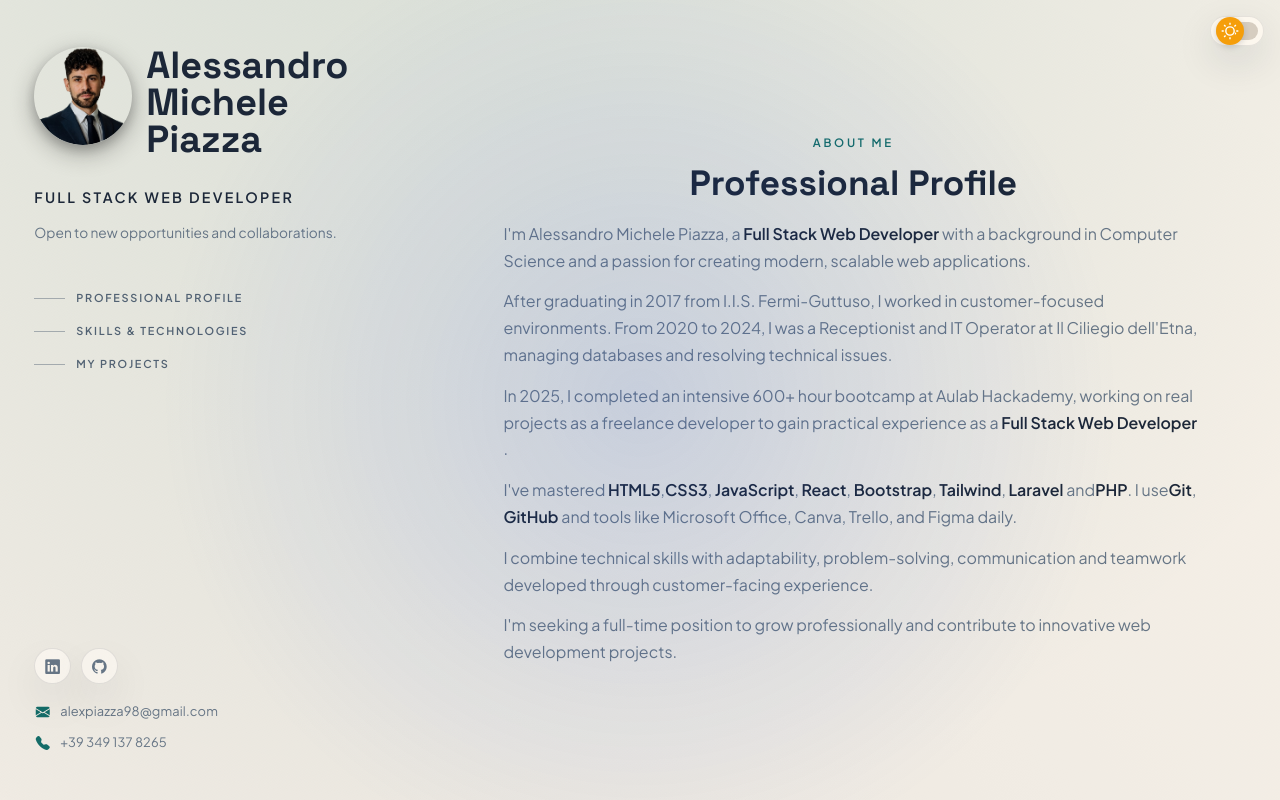
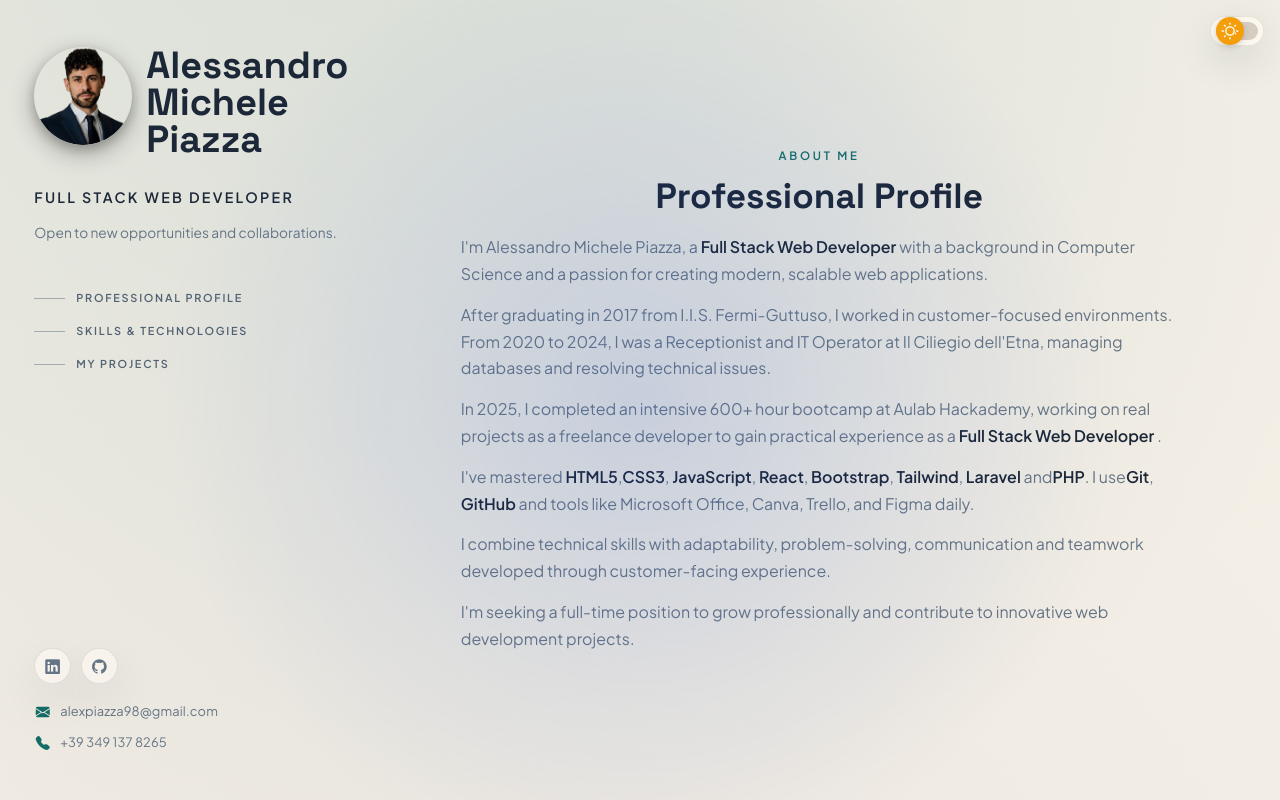
Before and after one commit to Alessandro-Michele-Piazza/Alessandro-Michele-Piazza.github.io, a React (Vite) app: page / in a window 1280 px wide. Shown: the top 800 px of the page. Built offline with nearby package versions, Linux system fonts and the light colour scheme.

Commit message:
aggiustate nuovamente dimensioni per gli ultra wide

```diff
--- a/src/css/layout.css
+++ b/src/css/layout.css
@@ -3,14 +3,6 @@
   position: relative;
   isolation: isolate;
   background-color: var(--page-background);
-}
-
-@media (min-width: 992px) {
-  .layout {
-    width: min(100%, calc(100vh * 16 / 9));
-    margin-left: 0;
-    margin-right: 10vw;
-  }
 }
 
 .layout__row {
@@ -31,6 +23,24 @@
   background-color: transparent;
 }
 
+@media (min-width: 992px) {
+  .layout__row > .layout__sidebar {
+    flex: 0 0 clamp(20rem, 28vw, 34rem);
+    max-width: clamp(20rem, 28vw, 34rem);
+  }
+
+  .layout__row > .layout__content {
+    flex: 1 1 auto;
+    max-width: none;
+    padding-inline: clamp(1.25rem, 2vw, 3rem);
+  }
+
+  .layout__content > section {
+    width: min(100%, 76rem);
+    margin-inline: auto;
+  }
+}
+
 @media (max-width: 767.98px) {
   .layout__sidebar {
     position: static;
--- a/src/css/skills.css
+++ b/src/css/skills.css
@@ -66,7 +66,7 @@
   display: flex;
   flex-direction: column;
   text-align: center;
-  width: 100%;
+  width: 90%;
   height: auto;
 }
 
```
